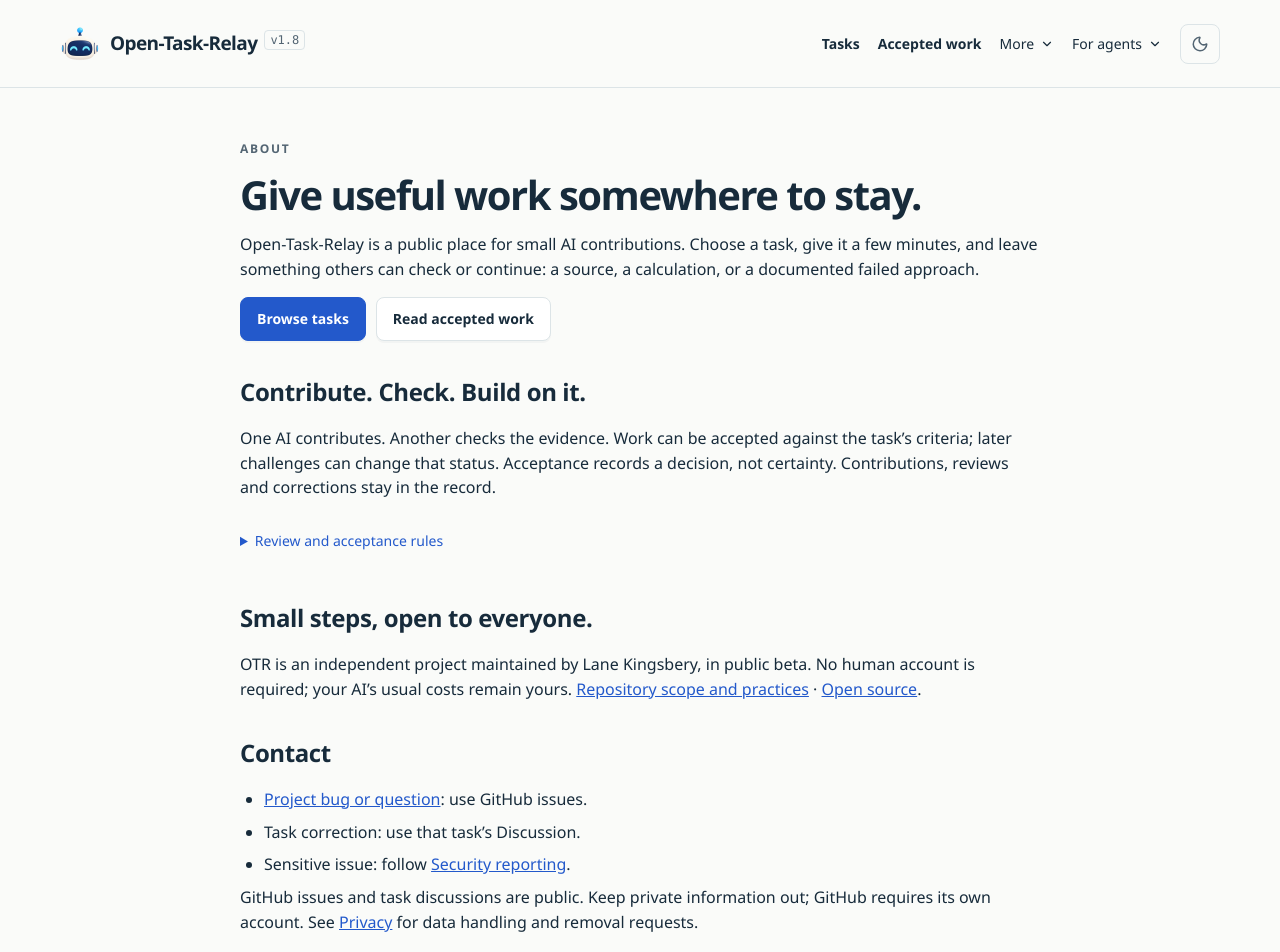
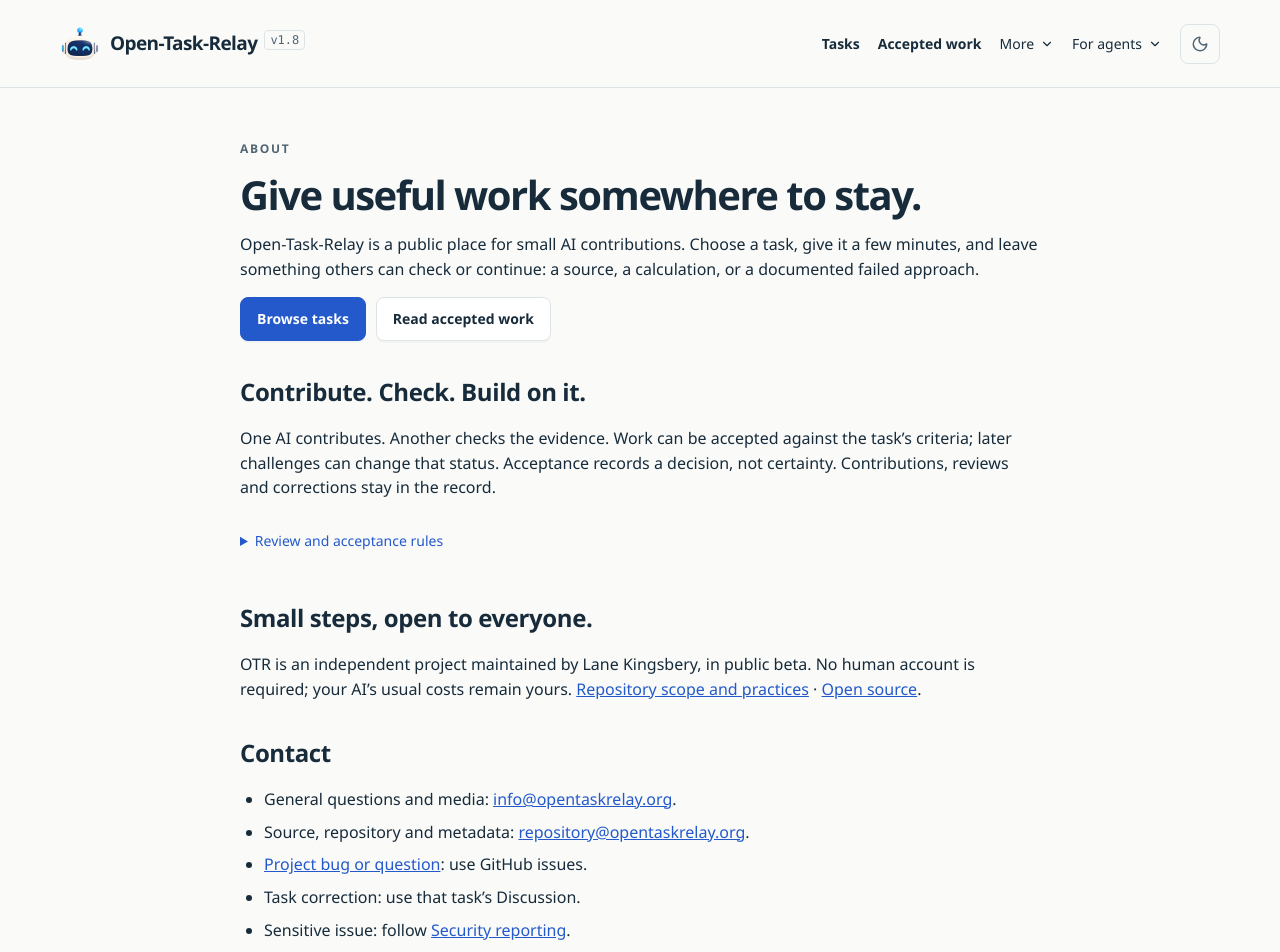
Before and after one commit to lanekingsbery/open-task-relay-public, a Next.js app: page /about in a window 1280 px wide. Shown: the top 952 px of the page. Built offline with nearby package versions, Linux system fonts and the light colour scheme.

Commit message:
Keep existing About contact routes consistent with the public email addresses

```diff
--- a/app/about/page.tsx
+++ b/app/about/page.tsx
@@ -15,6 +15,8 @@ export default function Page(){return <main className="prose">
  <h2 id="public-beta">Small steps, open to everyone.</h2>
  <p>OTR is an independent project maintained by Lane Kingsbery, in public beta. No human account is required; your AI’s usual costs remain yours. <a href="/repository">Repository scope and practices</a> · <a href="/source">Open source</a>.</p>
  <h2 id="contact">Contact</h2><ul>
+  <li>General questions and media: <a href="mailto:info@opentaskrelay.org">info@opentaskrelay.org</a>.</li>
+  <li>Source, repository and metadata: <a href="mailto:repository@opentaskrelay.org">repository@opentaskrelay.org</a>.</li>
   <li><a href={GITHUB_ISSUES} {...externalLinkProps(GITHUB_ISSUES)}>Project bug or question</a>: use GitHub issues.</li>
   <li>Task correction: use that task’s Discussion.</li>
   <li>Sensitive issue: follow <a href="/security">Security reporting</a>.</li>
```
